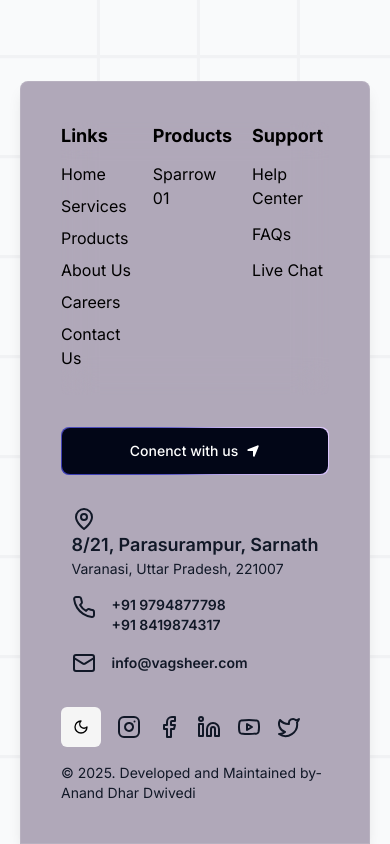
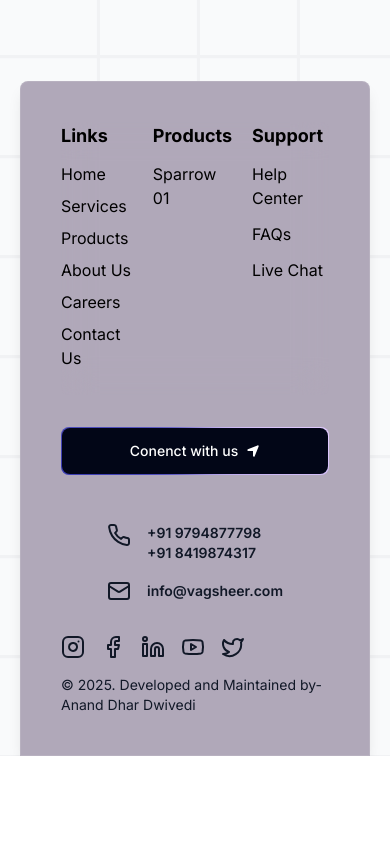
Before and after one commit to vag-web/vagsheer, a Next.js app: page /about in a window 390 px wide. Shown: the part 2045-2889 px from the top of the page. After the commit the page ends 2801 px from the top, so only its background shows below. Built offline with nearby package versions, Linux system fonts and the light colour scheme.

Commit message:
light mode update

```diff
--- a/components/wrapper/NewFooter.tsx
+++ b/components/wrapper/NewFooter.tsx
@@ -1,4 +1,4 @@
-"use client"
+"use client";
 import React from "react";
 import Image from "next/image";
 import { FaLocationArrow } from "react-icons/fa6";
@@ -181,7 +181,7 @@ function FooterSection() {
             <div className="block lg:hidden md:hidden pt-5 content-center">
               <p className="text-black mb-[12px] font-bold text-lg sm:text-xl"></p>
               <div className="flex flex-col gap-3 mb-4">
-                <div className="text-sm">
+                <div className="text-sm hidden sm:block">
                   <p className="font-semibold text-lg">
                     <MapPin className=" w-6 h-6" />
                     8/21, Parasurampur, Sarnath
@@ -211,7 +211,7 @@ function FooterSection() {
 
             <div className="relative z-10 flex flex-col sm:flex-row sm:items-center mt-4 gap-4 sm:gap-6 w-full overflow-hidden">
               <div className="flex items-center gap-4 sm:gap-6 w-full">
-                <ThemeToggle />
+                {/* <ThemeToggle /> */}
                 {socialMediaIcons.map((social) => (
                   <a
                     key={social.name}
```
